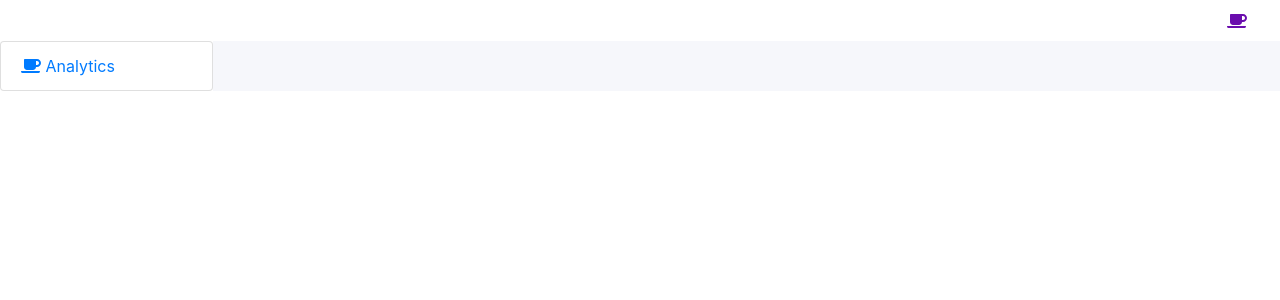
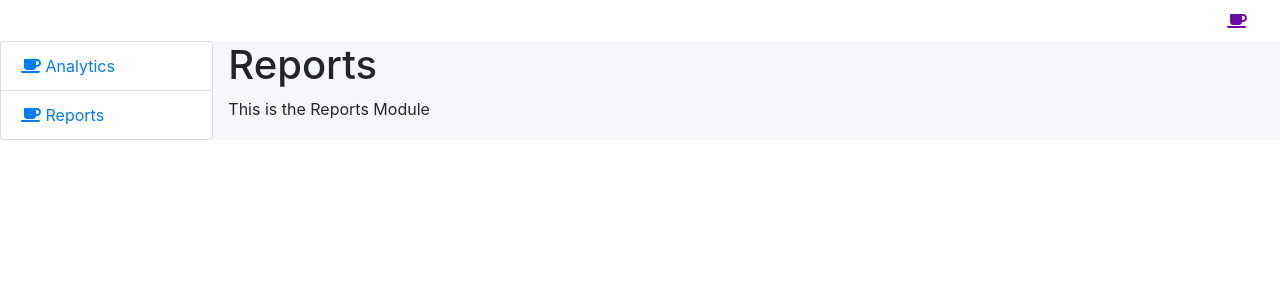
Before and after one commit to Lp063/ubx, a React (Create React App) app: page /reports in a window 1280 px wide. Shown: the top 300 px of the page. Built offline with nearby package versions, Linux system fonts and the light colour scheme.

Commit message:
lp | page navigation working

```diff
--- a/src/App.js
+++ b/src/App.js
@@ -4,6 +4,7 @@ import 'bootstrap/dist/css/bootstrap.min.css';
 import Header from './components/layout/header';
 import Menu from './components/layout/menu';
 import Analytics from './components/pages/Analytics';
+import Reports from './components/pages/Reports';
 
 function App() {
   return (
@@ -18,6 +19,11 @@ function App() {
               <Route exact path="/" render={props=>(
                 <React.Fragment>
                   <Analytics />
+                </React.Fragment>
+              )}/>
+              <Route exact path="/reports" render={props=>(
+                <React.Fragment>
+                  <Reports />
                 </React.Fragment>
               )}/>
             </div>
--- a/src/components/layout/menu.js
+++ b/src/components/layout/menu.js
@@ -1,16 +1,27 @@
-import React from 'react';
+import React,{ Component } from 'react';
 import { Link } from 'react-router-dom';
 import { FontAwesomeIcon } from '@fortawesome/react-fontawesome';
 import { faCoffee } from '@fortawesome/free-solid-svg-icons'
 
-function Menu(){
+
+class Menu extends Component{
+
+    pageNavItemClicked =(element)=>{
+
+    }
+
+    render(){
         return(
             <ul class="list-group" style={listMenuHolder}>
-            <li class="list-group-item" style={listItemMenu}>
+                <li class="list-group-item" style={listItemMenu} onClick = {this.pageNavItemClicked}>
                      <Link style={pageLink} to="/"><FontAwesomeIcon icon={faCoffee} /> Analytics</Link>
+                </li>
+                <li class="list-group-item" style={listItemMenu} onClick = {this.pageNavItemClicked}>
+                     <Link style={pageLink} to="/reports"><FontAwesomeIcon icon={faCoffee} /> Reports</Link>
                 </li>
             </ul>
         )
+    }
 }
 
 const listMenuHolder={
--- /dev/null
+++ b/src/components/pages/Reports.js
@@ -0,0 +1,17 @@
+import React,{ Component } from 'react';
+//import PropTypes from 'prop-types';
+
+class Reports extends Component{
+
+  render(){
+    return (
+        <React.Fragment>
+              <h1>Reports</h1>
+              <p>This is the Reports Module</p>
+        </React.Fragment>
+    )
+  }
+}
+
+
+export default Reports;
```
Lines whose indentation alone changed are shown as unchanged.
